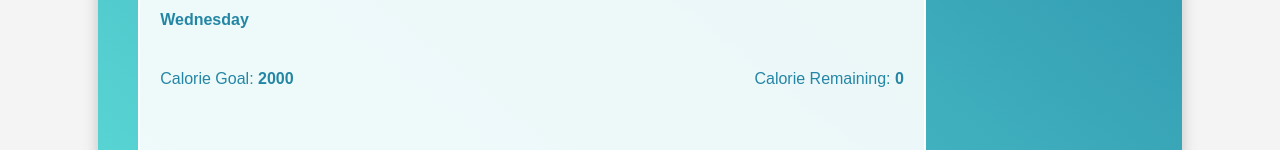
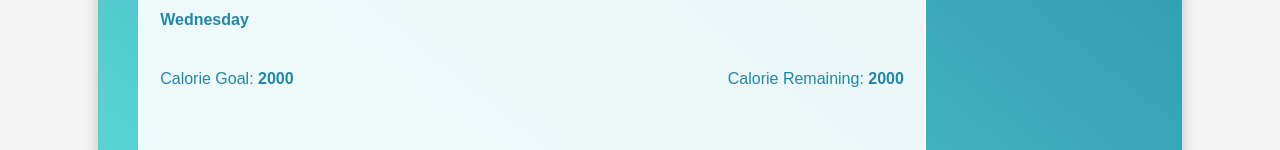
Before and after one commit to ZackAlaoui/COP4331_LargeProject, a React (Vite) app in the folder frontend/: page /homepage in a window 1280 px wide. Shown: the part 430-580 px from the top of the page. Built offline with nearby package versions, Linux system fonts and the light colour scheme.

Commit message:
Added more console logs to fetchGoalWeight

```diff
--- a/frontend/src/components/Home.tsx
+++ b/frontend/src/components/Home.tsx
@@ -23,7 +23,7 @@ function WellnessPro() {
   const [foodList, setFoodList] = useState([]);
   const [currentDay, setCurrentDay] = React.useState("Wednesday");
 
-  const [caloriesRemaining, setCurrentCalories] = useState<number>(0);
+  const [caloriesRemaining, setCurrentCalories] = useState<number>(2000);
   const [calorieGoal, setCalorieGoal] = useState<number>(2000);
 
   useEffect(() => {
@@ -41,12 +41,13 @@ function WellnessPro() {
         if (!parsedData.id) {
           throw new Error("ID not found in parsed data");
         }
+        console.log(calorieGoal);
 
         var obj = {
           id: parsedData.id,
-          calorieGoal: 2000, //Send value 2000 for goal calories
+          CalorieGoal: calorieGoal, //Send value 2000 for goal calories
         };
-
+        console.log(calorieGoal);
         console.log(obj);
 
         //Converting our object to a string before sending to our API
@@ -69,8 +70,9 @@ function WellnessPro() {
         if (res.message === "Found") {
           setGoalWeight(res.GoalWeight);
           setCurrentWeight(Number(res.Weight));
-          setCalorieGoal(Number(res.calorieGoal));
+          setCalorieGoal(Number(res.CalorieGoal));
           console.log(typeof currentWeight);
+          console.log(res.calorieGoal);
           console.log(currentWeight);
           var userData = {
             id: res.id,
```
